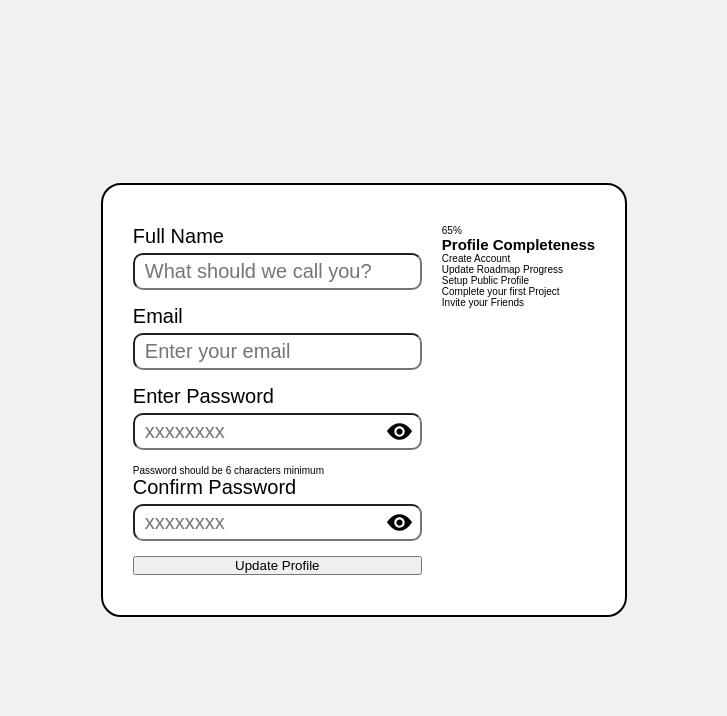
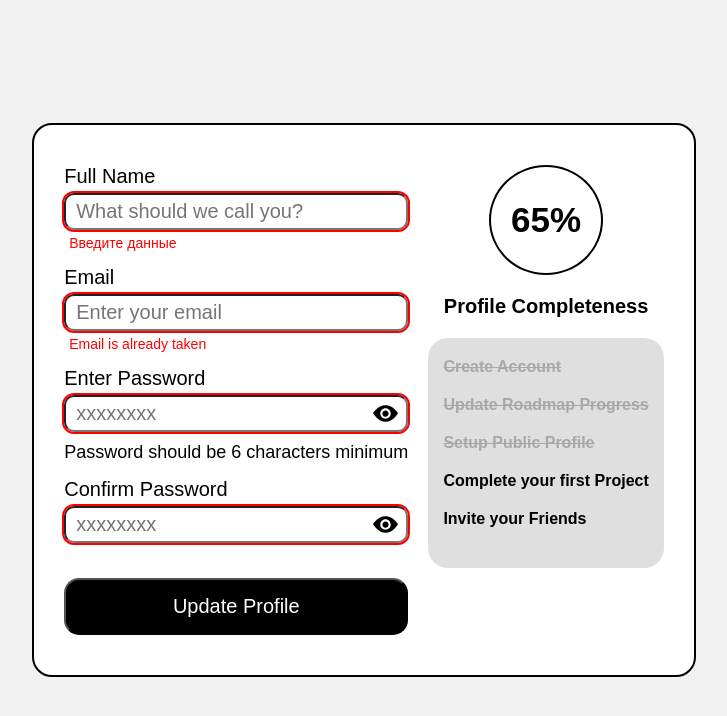
Before and after one commit to Dekujke/roadmap.sh-projects, a plain HTML site: page projects/7. Accessible Form UI/index.html in a window 1280 px wide. Shown: the whole page, without its empty margins (276-1003 px from the left). Drawn offline with Linux system fonts and the light colour scheme.

Commit message:
Update styles.css
Updated styles.css file

```diff
--- a/projects/7. Accessible Form UI/styles.css
+++ b/projects/7. Accessible Form UI/styles.css
@@ -1,7 +1,7 @@
 :root {
     --background: #f1f1f1;
     --text: #000;
-    --completeness: #777777;
+    --completeness: #dfdfdf;
     --error: #ff0000;
 }
 
@@ -57,7 +57,9 @@ body {
 }
 
 .error {
+    font-size: 1.4rem;
     color: var(--error);
+    margin: -10px 0 15px 5px;
     display: none;
 }
 
@@ -76,4 +78,89 @@ body {
     bottom: 18px;
 }
 
+.password-hint {
+    font-size: 1.8rem;
+    margin-top: -5px;
+    margin-bottom: 15px;
+}
+
+.reg-button {
+    background-color: #000;
+    color: #fff;
+    font-size: 2rem;
+    padding: 15px 5px;
+    border-radius: 15px;
+    cursor: pointer;
+    margin-top: 20px;
+}
+
+.reg-button:hover {
+    box-shadow: 0px 0px 5px black;
+}
+
 /* left side end */
+
+/* right side start */
+
+.complete-container {
+    display: flex;
+    align-items: center;
+    flex-direction: column;
+}
+
+.progress-container {
+    border: 2px solid black;
+    border-radius: 50%;
+    padding: 33px 20px;
+    margin-bottom: 20px;
+}
+
+.progress {
+    font-size: 3.5rem;
+    font-weight: 600;
+}
+
+.complete-title {
+    font-size: 2rem;
+    margin-bottom: 20px;
+}
+
+.tasks-container {
+    background-color: var(--completeness);
+    border-radius: 20px;
+    padding: 20px 15px;
+}
+
+.task {
+    margin-bottom: 20px;
+    font-size: 1.6rem;
+    font-weight: 600;
+    color: var(--text);
+}
+
+.done {
+    color: #a8a8a8;
+    text-decoration: line-through;
+}
+
+/* right side end */
+
+/* accessibility start */
+
+.reg-input:focus {
+    outline: 3px solid black;
+}
+
+.reg-button:focus {
+    outline: 4px solid #ffa600;
+}
+
+.reg-input:invalid {
+    outline: 2px solid red;
+}
+
+.reg-input:invalid + p.error {
+    display: block;
+}
+
+/* accessibility end */
```
